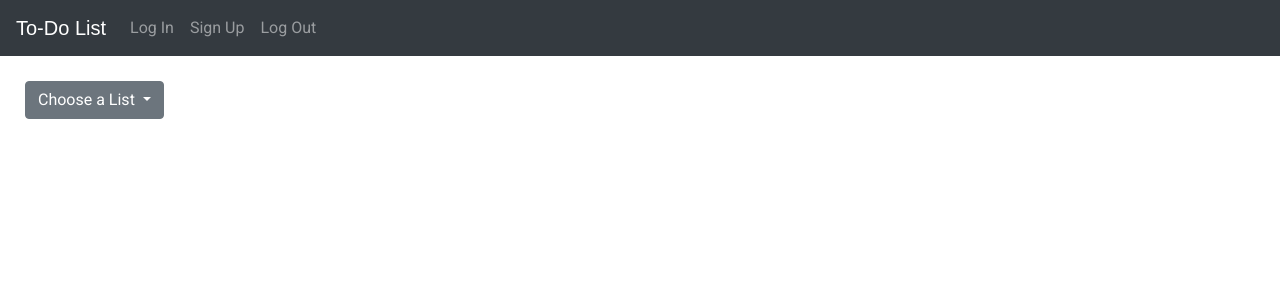
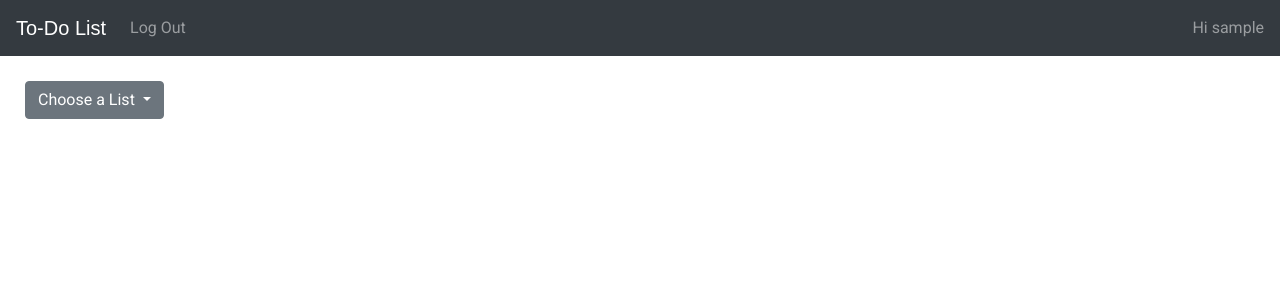
Before and after one commit to sw1107/to-do-list, a Flask app: page / in a window 1280 px wide. Shown: the top 300 px of the page. Run offline with Flask 2, Linux system fonts and the light colour scheme; a user stored in the database is signed in; data comes from the database, SQL or seed files in the repository; both versions use the stored data as it was after the commit; tables that the repository leaves empty hold one stand-in row (values such as "Sample post"); some libraries are stand-ins or nearby versions.

Commit message:
prepare to publish

```diff
--- a/main.py
+++ b/main.py
@@ -6,16 +6,17 @@ from flask_login import UserMixin, LoginManager, login_user, current_user, logou
 from sqlalchemy.orm import relationship
 from forms import TaskForm, NewListForm, RegisterForm, LoginForm
 from werkzeug.security import generate_password_hash, check_password_hash
+import os
 
 app = Flask(__name__)
 
 Bootstrap(app)
 
-app.config['SQLALCHEMY_DATABASE_URI'] = "sqlite:///to-do-list.db"
+app.config['SQLALCHEMY_DATABASE_URI'] = os.environ.get('DATABASE_URL')
 app.config['SQLALCHEMY_TRACK_MODIFICATIONS'] = False
 db = SQLAlchemy(app)
 
-app.config['SECRET_KEY'] = 'secretsecretsecret'
+app.config['SECRET_KEY'] = os.environ.get('SECRET_KEY')
 
 login_manager = LoginManager()
 login_manager.init_app(app)
@@ -56,11 +57,6 @@ class User(UserMixin, db.Model):
 # db.create_all()
 
 
-# TODO: update navbar based on user logged in/out
-# TODO: add in reminders (maybe email?)
-# TODO: move dropdown to navbar
-# TODO: change to using environment variables
-# TODO: write README, add requirements file
 # TODO: Update db to be able to publish
 
 
--- a/templates/base.html
+++ b/templates/base.html
@@ -39,18 +39,25 @@
             <span class="navbar-toggler-icon"></span>
         </button>
         <div class="collapse navbar-collapse" id="navbarNav">
+                {% if current_user.is_authenticated: %}
                 <ul class="navbar-nav">
                     <li class="nav-item">
-                    <a class="nav-link" href="{{ url_for('login') }}">Log In</a>
+                        <a class="nav-link" href="{{ url_for('logout') }}">Log Out</a>
                     </li>
+                </ul>
+                <span class="navbar-text ml-auto">
+                    Hi {{ current_user.username }}
+                  </span>
+                {% else: %}
+                <ul class="navbar-nav">
                     <li class="nav-item">
                         <a class="nav-link" href="{{ url_for('register') }}">Sign Up</a>
                     </li>
                     <li class="nav-item">
-                    <a class="nav-link" href="{{ url_for('logout') }}">Log Out</a>
+                        <a class="nav-link" href="{{ url_for('login') }}">Log In</a>
                     </li>
-
                 </ul>
+                {% endif %}
         </div>
     </nav>
 
--- a/templates/index.html
+++ b/templates/index.html
@@ -19,7 +19,7 @@
 </div>
 {% else: %}
 <div class="container">
-    <h4>Please log in / sign up to view and create lists</h4>
+    <p>Please log in / sign up to view and create lists</p>
 </div>
 {% endif %}
 {% endblock %}
```
Also changed, not shown: requirements.txt (added, +17 -0 lines), README.md (added), to-do-list.db. Lines whose indentation alone changed are shown as unchanged.
